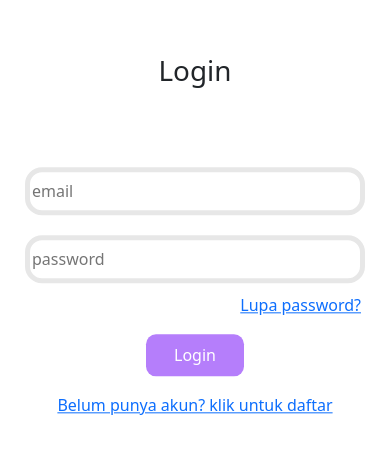
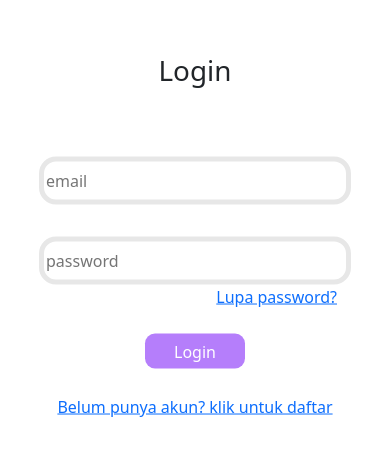
Before and after one commit to zflash123/IrrigationReport, a React (Vite) app: page /login in a window 390 px wide. Shown: the part 186-642 px from the top of the page. Built offline with nearby package versions, Linux system fonts and the light colour scheme.

Commit message:
Make login page more responsive

```diff
--- a/src/App.css
+++ b/src/App.css
@@ -17,11 +17,3 @@ html, body, #root, .page{
   flex: 1;
   display: flex;
 }
-
-.login-content {
-  position: absolute;
-  top: 50%;
-  left: 50%;
-  transform: translate(-50%, -50%);
-  text-align: center;
-}
--- a/src/pages/Login.css
+++ b/src/pages/Login.css
@@ -1,28 +1,40 @@
+.login-content {
+  position: absolute;
+  top: 50%;
+  left: 50%;
+  transform: translate(-50%, -50%);
+  text-align: center;
+  width: 80%;
+}
+
 .login-header{
   margin-bottom: 70px;
 }
 
 input {
-  width: 340px;
-  height: 48px;
+  width: 100%;
+  height: 3rem;
   border: 5px solid #E7E7E7;
   border-radius: 17px;
   box-sizing: border-box;
-  margin: 10px;
+}
+
+#email {
+  margin-bottom: 10%;
 }
 
 #forgot-pwd{
   text-align: right;
-  margin-bottom: 2vh;
+  margin-bottom: 1.6rem;
   margin-right: 14px;
 }
 
-button {
+.login-button {
   background-color: #B57EFB;
   color: white;
-  width: 25vw;
-  height: 5vh;
+  width: 32%;
+  height: 2.2rem;
   border-radius: 10px;
   border: 0px;
-  margin-bottom: 2vh;
+  margin-bottom: 1.6rem;
 }
--- a/src/pages/Login.jsx
+++ b/src/pages/Login.jsx
@@ -8,9 +8,9 @@ export default function Login() {
         <input type="text" name="email" id="email" placeholder="email"/>
         <input type="text" name="password" id="password" placeholder="password"/>
         <div id="forgot-pwd">
-          <a href="">Lupa password?</a><br />
+          <a href="/lupa-password">Lupa password?</a><br />
         </div>
-        <button>Login</button><br />
+        <button className="login-button">Login</button><br />
         <a href="/register" id="register-link">Belum punya akun? klik untuk daftar</a>
       </form>
     </div>
```
Also changed, not shown: .eslintrc.cjs.
